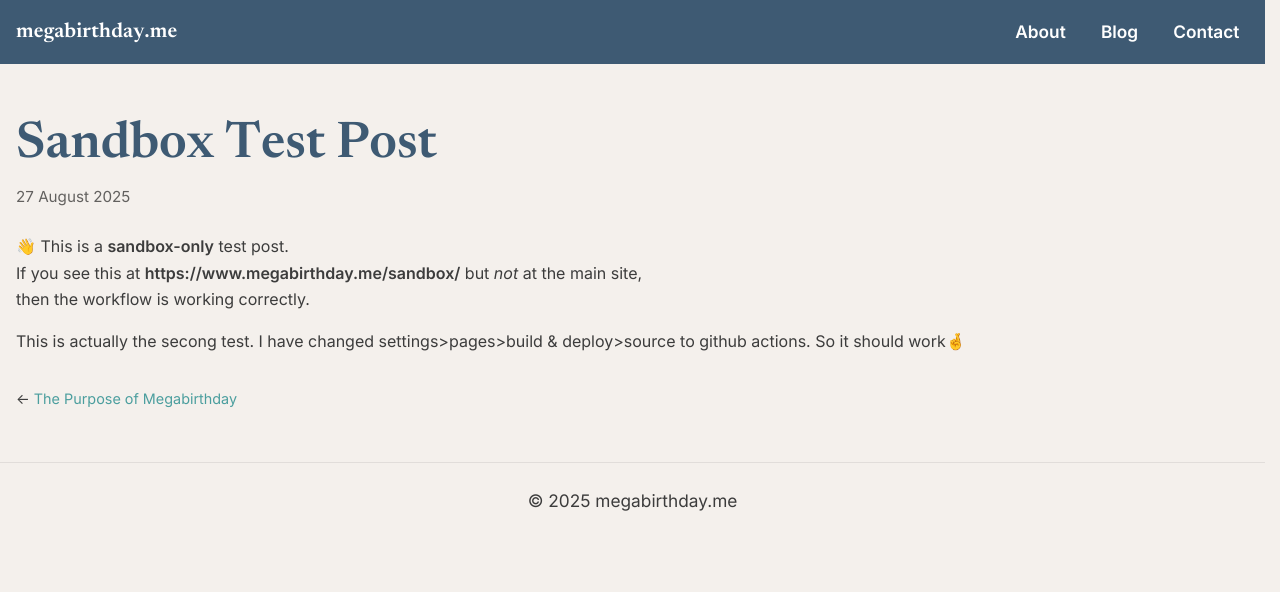
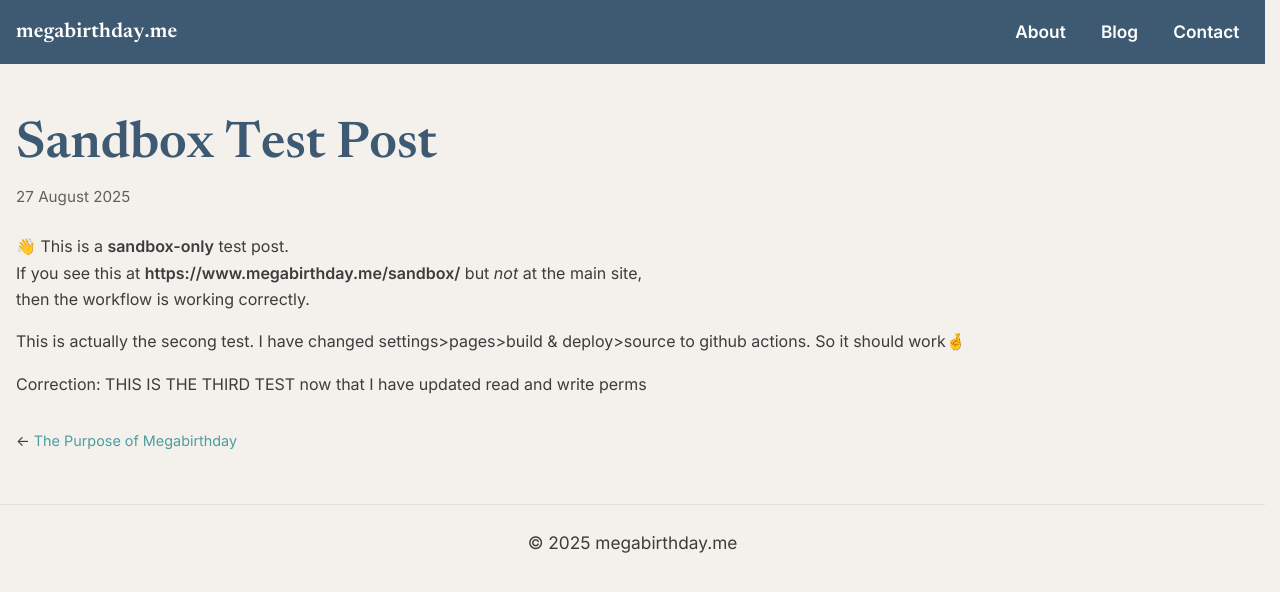
Before and after one commit to Vazool/megabirthday, a Jekyll site: the page built from _posts/2025-08-27-sandbox-test.md, in a window 1280 px wide. Shown: the top 592 px of the page. Built offline with Jekyll 4.4.1, drawn with Linux system fonts in a browser that asks for light colours.

Commit message:
Third and final sandox test

```diff
--- a/_posts/2025-08-27-sandbox-test.md
+++ b/_posts/2025-08-27-sandbox-test.md
@@ -9,3 +9,5 @@ If you see this at **https://www.megabirthday.me/sandbox/** but *not* at the mai
 then the workflow is working correctly.
 
 This is actually the secong test.  I have changed settings>pages>build & deploy>source to github actions.  So it should work🤞
+
+Correction: THIS IS THE THIRD TEST now that I have updated read and write perms
```
